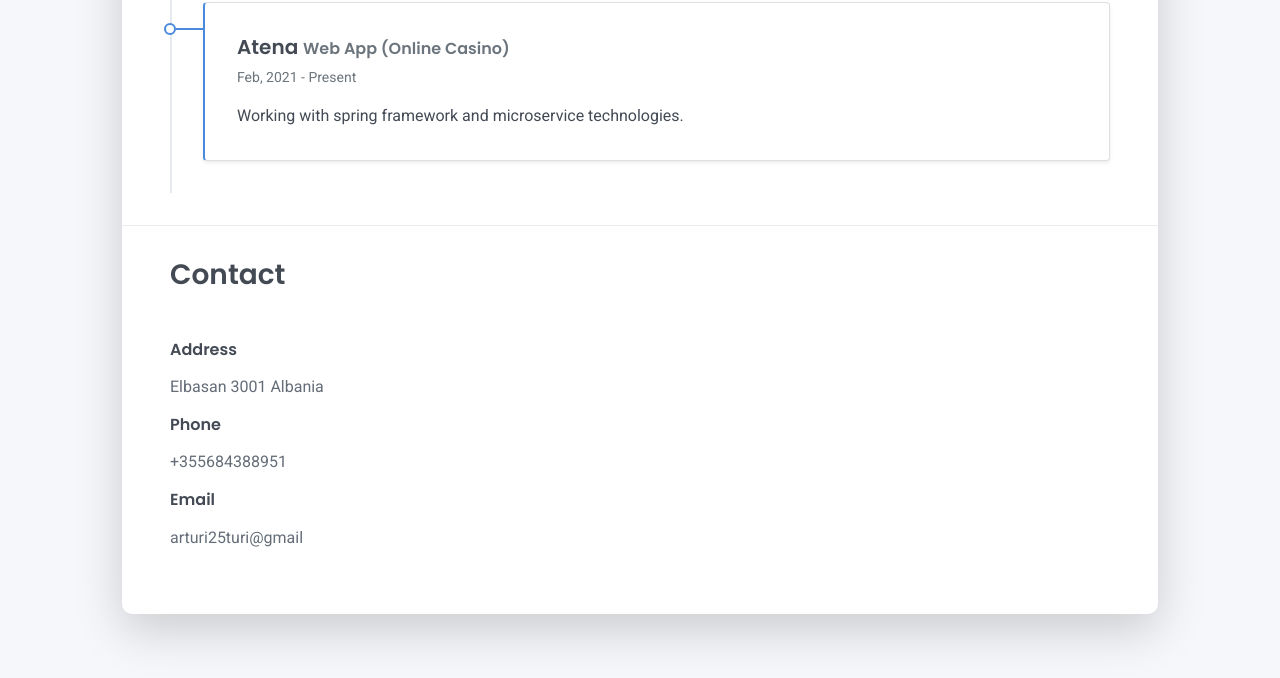
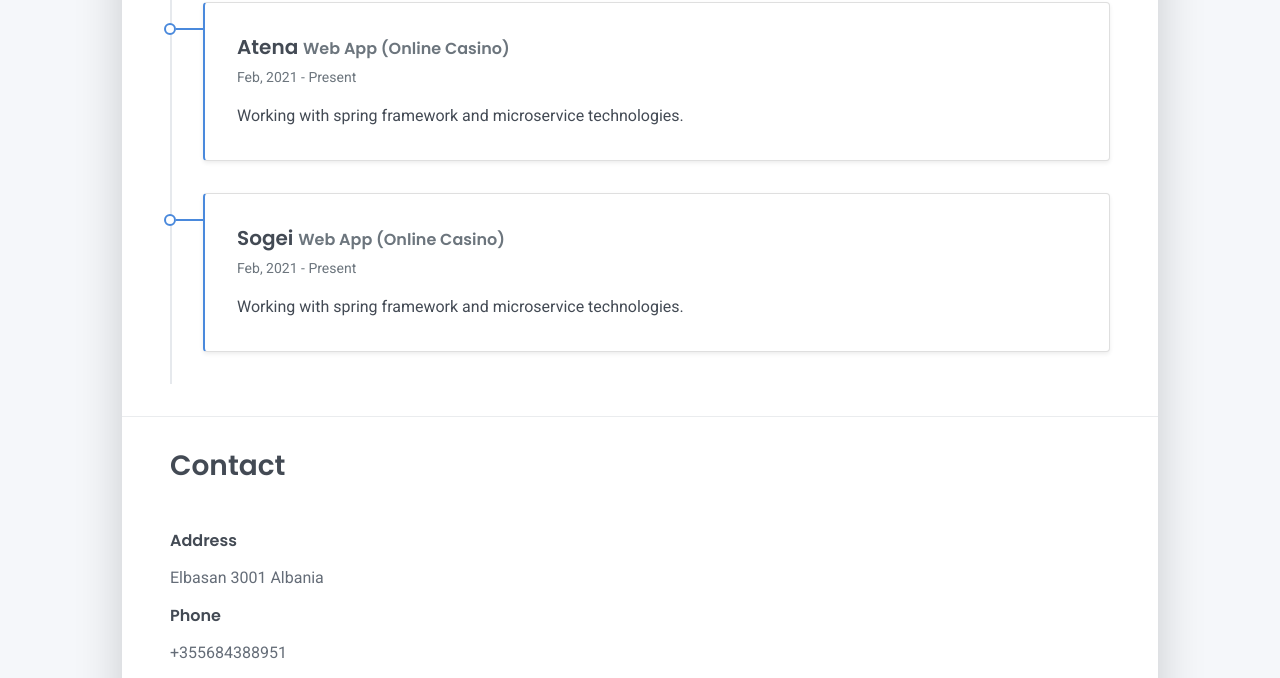
Before and after one commit to arturkorra/resume, a plain HTML site: page index.html in a window 1280 px wide. Shown: the part 5926-6604 px from the top of the page. Drawn offline with Linux system fonts and the light colour scheme.

Commit message:
added project

```diff
--- a/index.html
+++ b/index.html
@@ -460,7 +460,13 @@
         </div>
    </div>
 
-
+<div class="timeline-card timeline-card-primary card shadow-sm">
+        <div class="card-body">
+          <div class="h5 mb-1">Sogei <span class="text-muted h6"> Web App (Online Casino)</span></div>
+          <div class="text-muted text-small mb-2">Feb, 2021 - Present</div>
+          <div>Working with spring framework and microservice technologies.</div>
+        </div>
+   </div>
 
 
 
```
